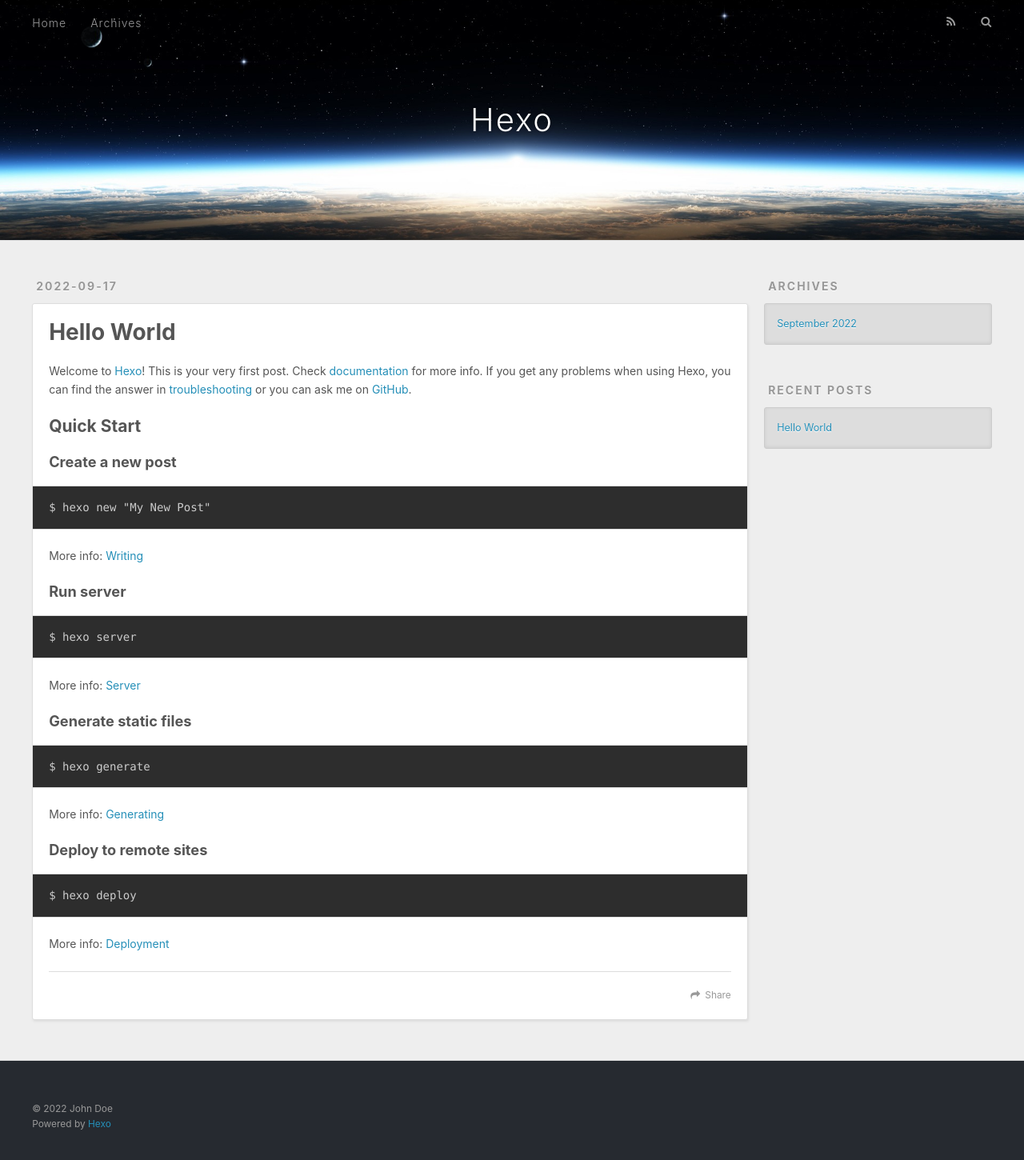
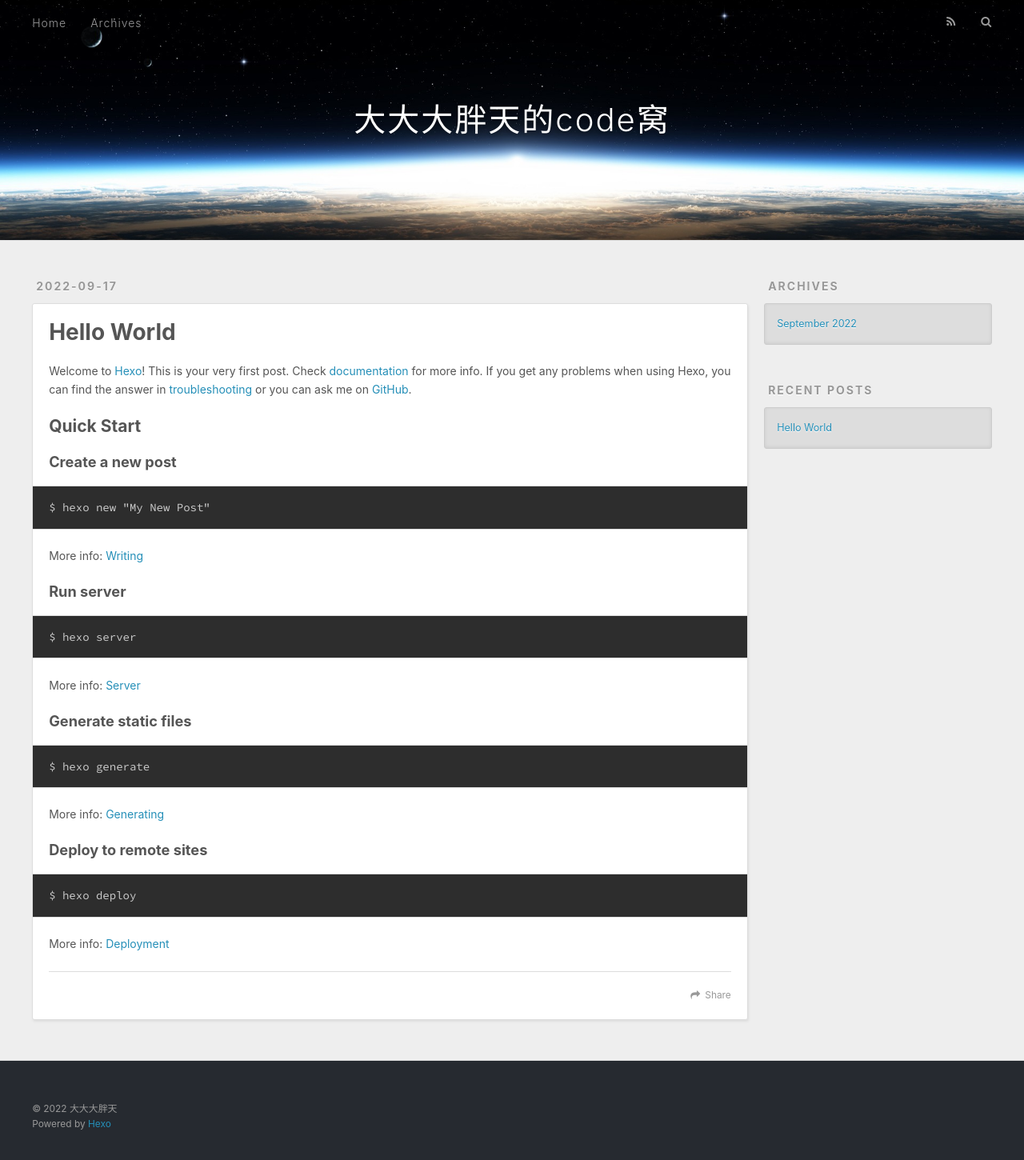
Before and after one commit to cloudyyt/Blog, a plain HTML site: page index.html in a window 1280 px wide. Shown: the whole page at 80% size. Drawn offline with nearby package versions, Linux system fonts and the light colour scheme.

Commit message:
Site updated: 2022-11-05 14:32:38

```diff
--- a/index.html
+++ b/index.html
@@ -5,21 +5,23 @@
 
 
 
-  <title>Hexo</title>
+  <title>大大大胖天的code窝</title>
   <meta name="viewport" content="width=device-width, initial-scale=1, maximum-scale=1">
   <meta property="og:type" content="website">
-<meta property="og:title" content="Hexo">
+<meta property="og:title" content="大大大胖天的code窝">
 <meta property="og:url" content="https://cloudyyt.github.io/Blog/index.html">
-<meta property="og:site_name" content="Hexo">
-<meta property="og:locale" content="en_US">
-<meta property="article:author" content="John Doe">
+<meta property="og:site_name" content="大大大胖天的code窝">
+<meta property="og:locale">
+<meta property="article:author" content="大大大胖天">
 <meta name="twitter:card" content="summary">
 
-    <link rel="alternate" href="/Blog/atom.xml" title="Hexo" type="application/atom+xml">
+    <link rel="alternate" href="/Blog/atom.xml" title="大大大胖天的code窝" type="application/atom+xml">
 
 
     <link rel="icon" href="/favicon.png">
 
+
+    <link href="//fonts.googleapis.com/css?family=Source+Code+Pro" rel="stylesheet" type="text/css">
 
 
 <link rel="stylesheet" href="/Blog/css/style.css">
@@ -34,7 +36,7 @@
   <div id="header-outer" class="outer">
     <div id="header-title" class="inner">
       <h1 id="logo-wrap">
-        <a href="/Blog/" id="logo">Hexo</a>
+        <a href="/Blog/" id="logo">大大大胖天的code窝</a>
       </h1>
 
     </div>
@@ -157,7 +159,7 @@
 
   <div class="outer">
     <div id="footer-info" class="inner">
-      &copy; 2022 John Doe<br>
+      &copy; 2022 大大大胖天<br>
       Powered by <a href="http://hexo.io/" target="_blank">Hexo</a>
     </div>
   </div>
```
Also changed, not shown: 2022/09/17/hello-world/index.html (+9 -7 lines), archives/2022/09/index.html (+10 -8 lines), archives/2022/index.html (+10 -8 lines), archives/index.html (+10 -8 lines).
